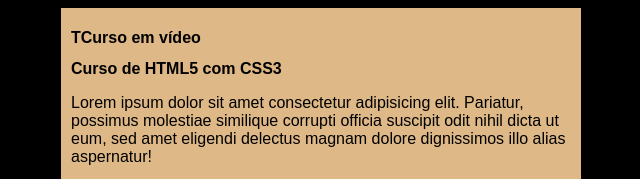
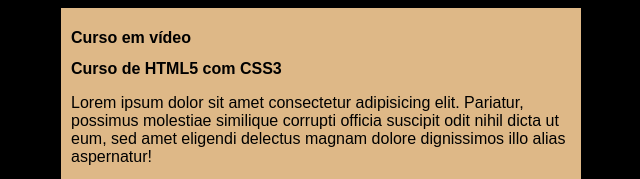
Before and after one commit to mnclmp/Projeto-site, a plain HTML site: page index.html in a window 1280 px wide. Shown: the top 179 px of the page, 319-959 px from the left. Drawn offline with Linux system fonts and the light colour scheme.

Commit message:
correção

```diff
--- a/index.html
+++ b/index.html
@@ -10,7 +10,7 @@
 <body>
     <main>
         <header>
-            <h1> TCurso em vídeo</h1>
+            <h1> Curso em vídeo</h1>
         </header>
             <article>
                 <h2> Curso de HTML5 com CSS3</h2>
```
